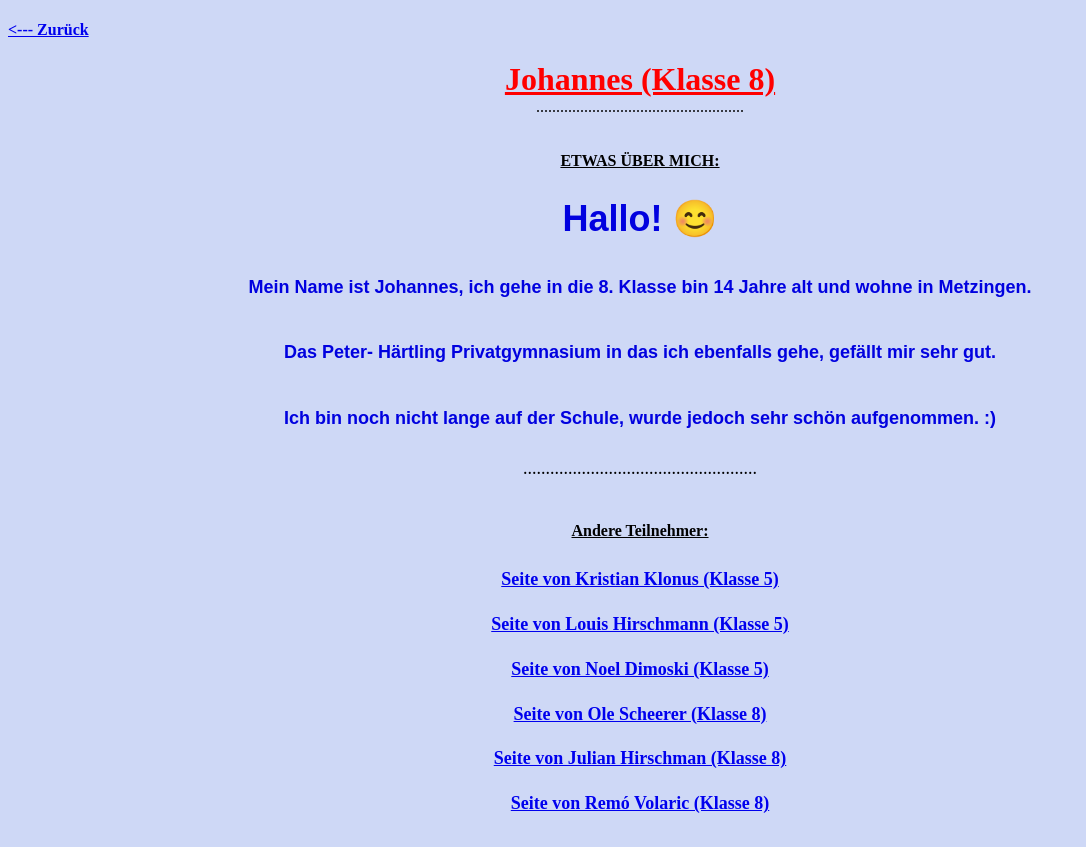
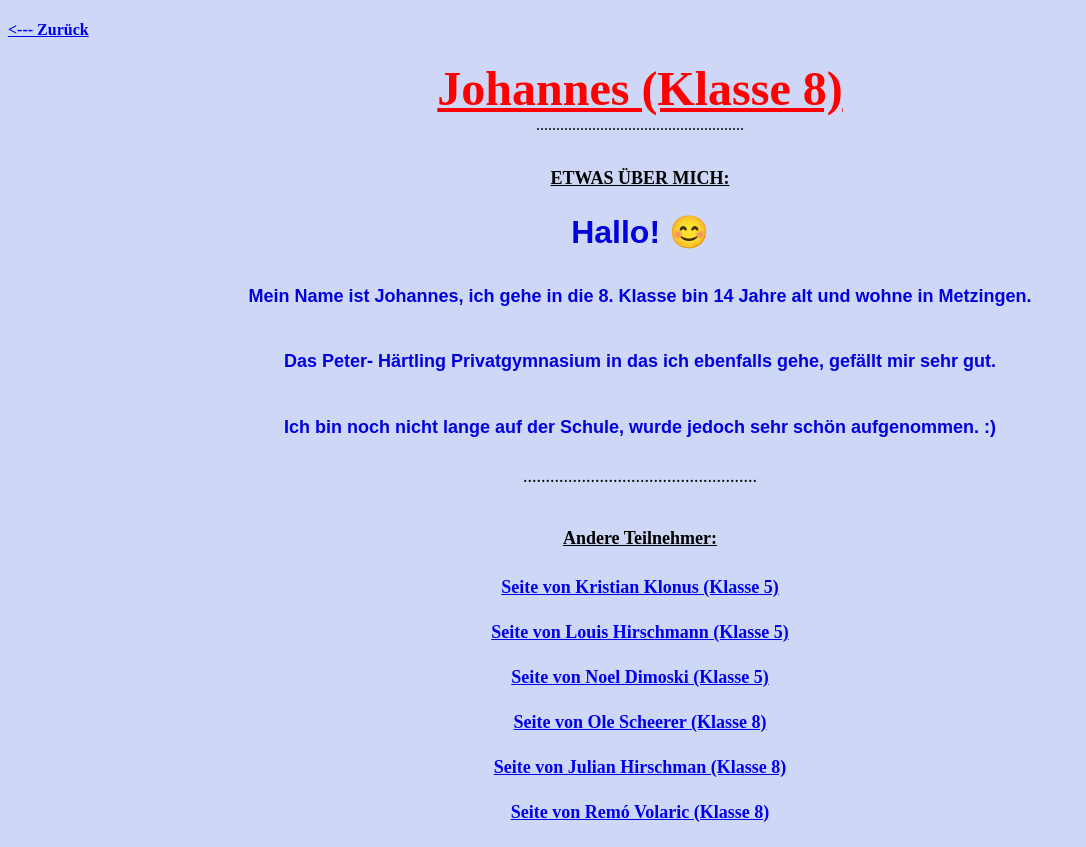
Before and after one commit to phgnuertingen/IT-AG-together, a plain HTML site: page johannes1.html in a window 1280 px wide. Shown: the whole page, without its empty margins (0-1086 px from the left). Drawn offline with Linux system fonts and the light colour scheme.

Commit message:
i have hands :)

```diff
--- a/johannes1.html
+++ b/johannes1.html
@@ -23,7 +23,7 @@
     <body>
       <center>
         <font color=#FF0000>
-          <font size="6">
+          <font size="7">
             <b><u>Johannes (Klasse 8)</u></b></h1></button>
       </center>
       </font>
@@ -39,13 +39,13 @@
           </p>
         <center>
           <h1 id="Feld1">
-            <font size="3"><u><b>ETWAS ÜBER MICH:</b></u> </font></a>
+            <font size="4"><u><b>ETWAS ÜBER MICH:</b></u> </font></a>
           </h1>
         </center>
         </p>
         <p>
           <center>
-            <font size="4">
+            <font size="3,5">
               <font face="Arial">
                 <h1 style="color:#0101DF">
                   Hallo! 😊
@@ -84,6 +84,7 @@
                   Ich bin noch nicht lange auf der Schule, wurde jedoch sehr schön aufgenommen. :)
                 </h1>
               </font>
+
           </p>
         </center>
         <center>
@@ -94,7 +95,7 @@
           <center>
             <p>
               <h1 id="Feld2">
-                <font size="3"><u>Andere Teilnehmer:</u>
+                <font size="4"><u>Andere Teilnehmer:</u>
               </h1>
               </font>
             </p>
```
Also changed, not shown: kristian1.html (+1 -1 lines), remo1.html (+2 -6 lines), index.html (line endings or trailing spaces).
